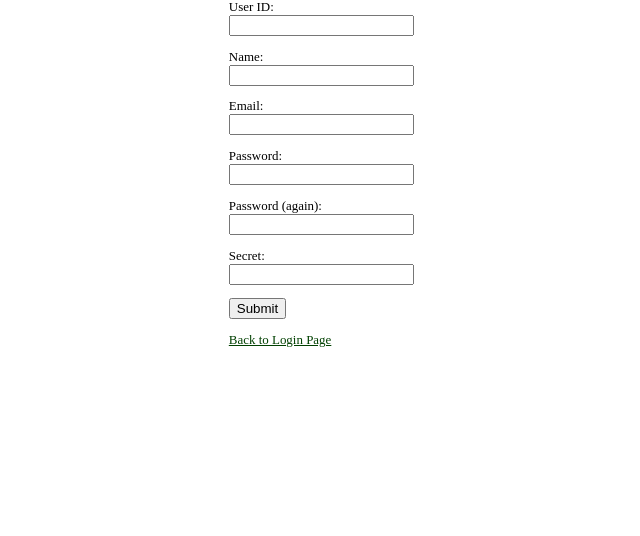
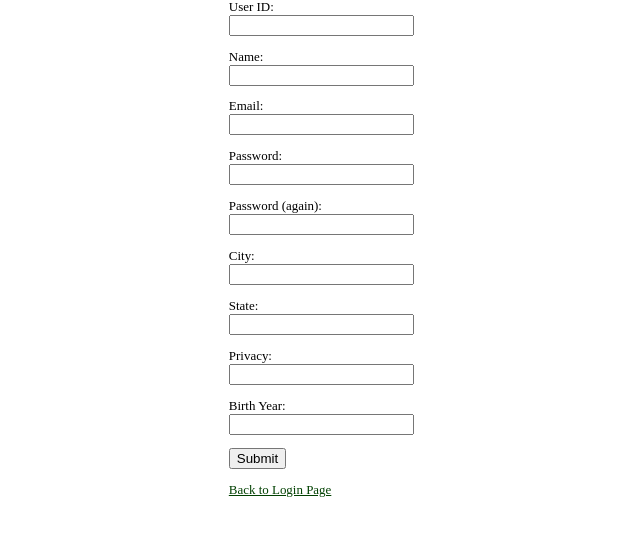
Before and after one commit to nzuzow/CSE480_Project, a PHP site: page /newuser.php in a window 1280 px wide. Shown: the part 166-702 px from the top of the page, without its empty margins (314-954 px from the left). Run offline with PHP 8.4, Linux system fonts and the light colour scheme.

Commit message:
Update new user info to be passed to User class

```diff
--- a/newuser.php
+++ b/newuser.php
@@ -37,8 +37,20 @@ require_once "lib/site.inc.php";
             <input type="password" id="password2" name="password2">
         </p>
         <p>
-            <label for="secret">Secret:</label><br>
-            <input type="password" id="secret" name="secret">
+            <label for="city">City:</label><br>
+            <input type="text" id="city" name="city">
+        </p>
+        <p>
+            <label for="state">State:</label><br>
+            <input type="text" id="state" name="state">
+        </p>
+        <p>
+            <label for="privacy">Privacy:</label><br>
+            <input type="text" id="privacy" name="privacy">
+        </p>
+        <p>
+            <label for="birthyear">Birth Year:</label><br>
+            <input type="text" id="birthyear" name="birthyear">
         </p>
         <p><input type="submit"></p>
         <?php
```
Also changed, not shown: post/newuser-post.php (+4 -8 lines).
